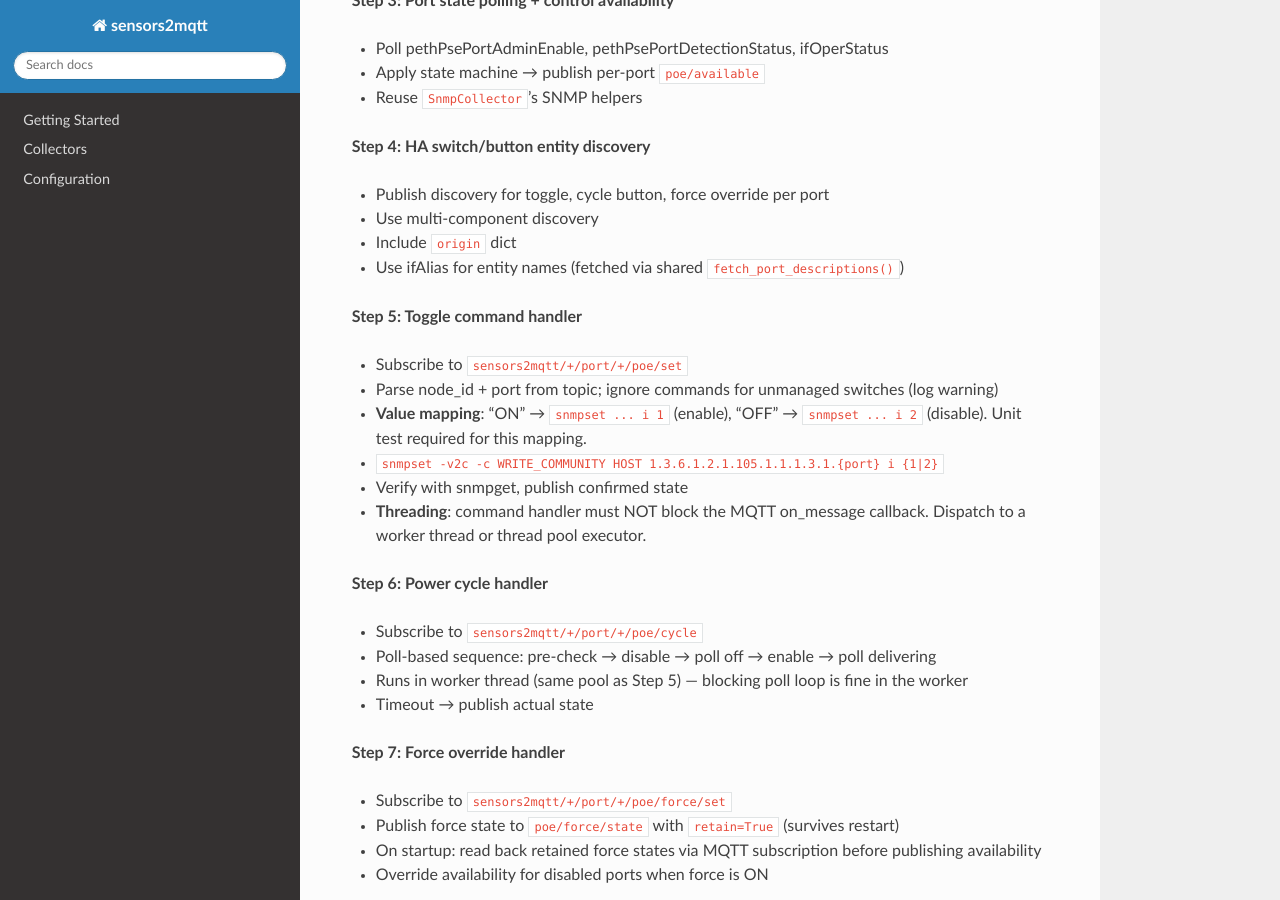
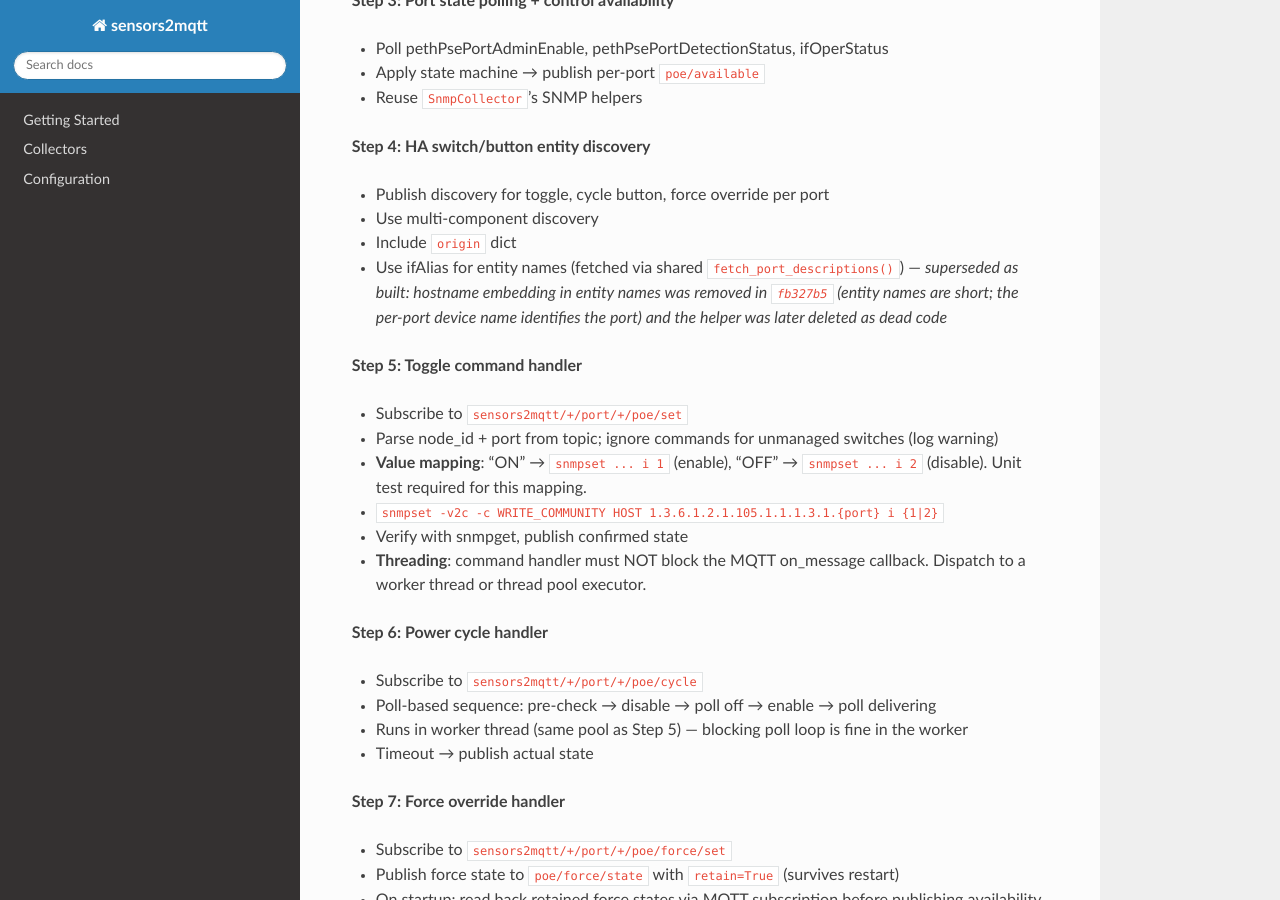
Before and after one commit to mithro/sensors2mqtt, a Sphinx documentation site: the page built from docs/port-monitoring-and-poe-control-plan.md, in a window 1280 px wide and 900 px high, scrolled down 11043 px. Built offline with Sphinx 7.4.7 and the Read the Docs theme 3.1.0, drawn with Linux system fonts in a browser that asks for light colours.

Commit message:
docs: annotate superseded ifAlias entity-name step in PoE plan
The design step referenced fetch_port_descriptions(), which was
removed as dead code after fb327b5 dropped hostname embedding from
entity names. Annotated rather than rewritten — the doc is a
historical record.

Co-Authored-By: Claude Fable 5 <noreply@anthropic.com>

```diff
--- a/docs/port-monitoring-and-poe-control-plan.md
+++ b/docs/port-monitoring-and-poe-control-plan.md
@@ -384,6 +384,9 @@ Write community `private` confirmed working on both PoE switches. SNMP SET not y
 - Use multi-component discovery
 - Include `origin` dict
 - Use ifAlias for entity names (fetched via shared `fetch_port_descriptions()`)
+  — *superseded as built: hostname embedding in entity names was removed in
+  `fb327b5` (entity names are short; the per-port device name identifies the
+  port) and the helper was later deleted as dead code*
 
 **Step 5: Toggle command handler**
 - Subscribe to `sensors2mqtt/+/port/+/poe/set`
```
